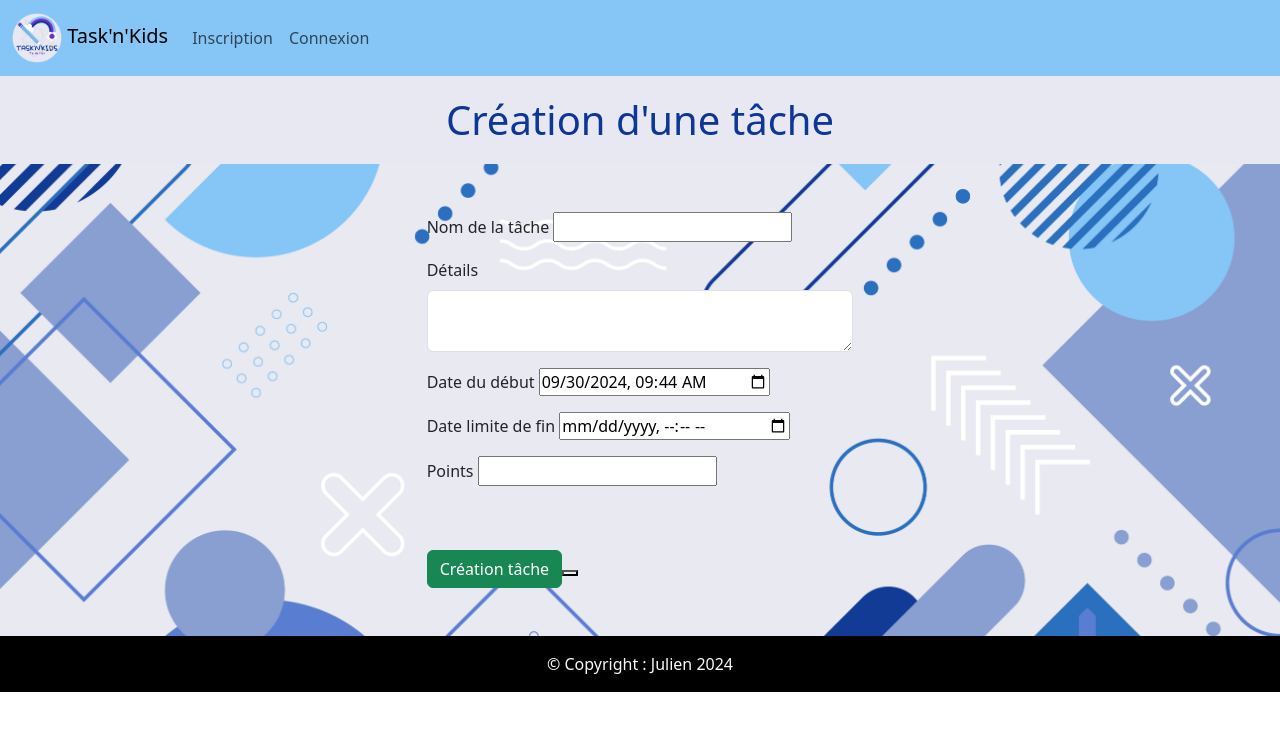
After one commit to DfrtJulien/projettodolist, a PHP site: template src/Views/task/createTask.view.php in a window 1280 px wide. The commit adds this page. Shown: the top 731 px of the page. Run offline with PHP 8.4, Linux system fonts and the light colour scheme; the template is opened without the code that fills it, so the values that code supplies are empty; some libraries are stand-ins or nearby versions.

Commit message:
creation de tache

```diff
--- a/index.php
+++ b/index.php
@@ -13,5 +13,6 @@ $router->addRoute('/', 'HomeController', 'index');
 $router->addRoute('/register', 'RegisterController', 'index');
 $router->addRoute('/login', 'LoginController', 'index');
 $router->addRoute('/logout', 'LogoutController', 'logout');
+$router->addRoute('/addTask', 'TaskController', 'createTask');
 
 $router->handleRequest();
--- a/src/Views/partials/head.php
+++ b/src/Views/partials/head.php
@@ -31,6 +31,13 @@
                             <a class="nav-link" href="/logout">Déconnexion</a>
                         </li>
                     <?php
+                    if($_SESSION['user']['idRole'] == 1){
+                        ?>
+                        <li class="nav-item">
+                            <a class="nav-link" href="/addTask">Ajouter une tache</a>
+                        </li>
+                        <?php
+                    }
                     } else {
                     ?>
                         <li class="nav-item">
--- /dev/null
+++ b/src/Views/task/createTask.view.php
@@ -0,0 +1,58 @@
+<?php
+require_once(__DIR__ . '/../partials/head.php');
+?>
+<h1>Création d'une tâche</h1>
+<form method='POST'>
+    <div class="col-md-4 mx-auto d-block mt-5">
+        <div class="mb-3">
+            <label for="title">Nom de la tâche</label>
+            <input type="text" name='title'>
+            <?php if (isset($this->arrayError['title'])) {
+            ?>
+                <p class='text-danger'><?= $this->arrayError['title'] ?></p>
+            <?php
+            } ?>
+        </div>
+        <div class="mb-3">
+            <label for="content" class="form-label">Détails</label>
+            <textarea class="form-control" name="content"></textarea>
+            <?php if (isset($arrayError['content'])) {
+            ?>
+                <p class='text-danger'><?= $arrayError['content'] ?></p>
+            <?php
+            } ?>
+        </div>
+        <div class="mb-3">
+            <label for="start_task">Date du début</label>
+            <input type="datetime-local" name='start_task' value="<?= date("Y-m-d H:i") ?>">
+            <?php if (isset($this->arrayError['start_task'])) {
+            ?>
+                <p class='text-danger'><?= $this->arrayError['start_task'] ?></p>
+            <?php
+            } ?>
+        </div>
+        <div class="mb-3">
+            <label for="stop_task">Date limite de fin</label>
+            <input type="datetime-local" name='stop_task'>
+            <?php if (isset($this->arrayError['stop_task'])) {
+            ?>
+                <p class='text-danger'><?= $this->arrayError['stop_task'] ?></p>
+            <?php
+            } ?>
+        </div>
+        <div class="mb-3">
+            <label for="point">Points</label>
+            <input type="number" name='point'>
+            <?php if (isset($this->arrayError['point'])) {
+            ?>
+                <p class='text-danger'><?= $this->arrayError['point'] ?></p>
+            <?php
+            } ?>
+        </div>
+        <button type="submit" class='btn btn-success mt-5 mb-5'>Création tâche<button>
+    </div>
+</form>
+
+<?php
+require_once(__DIR__ . '/../partials/footer.php');
+?>
```
Also changed, not shown: src/Controllers/TaskController.php (added, +43 -0 lines), src/Models/Task.php (+10 -0 lines), src/Utils/AbstractController.php (+17 -0 lines).
